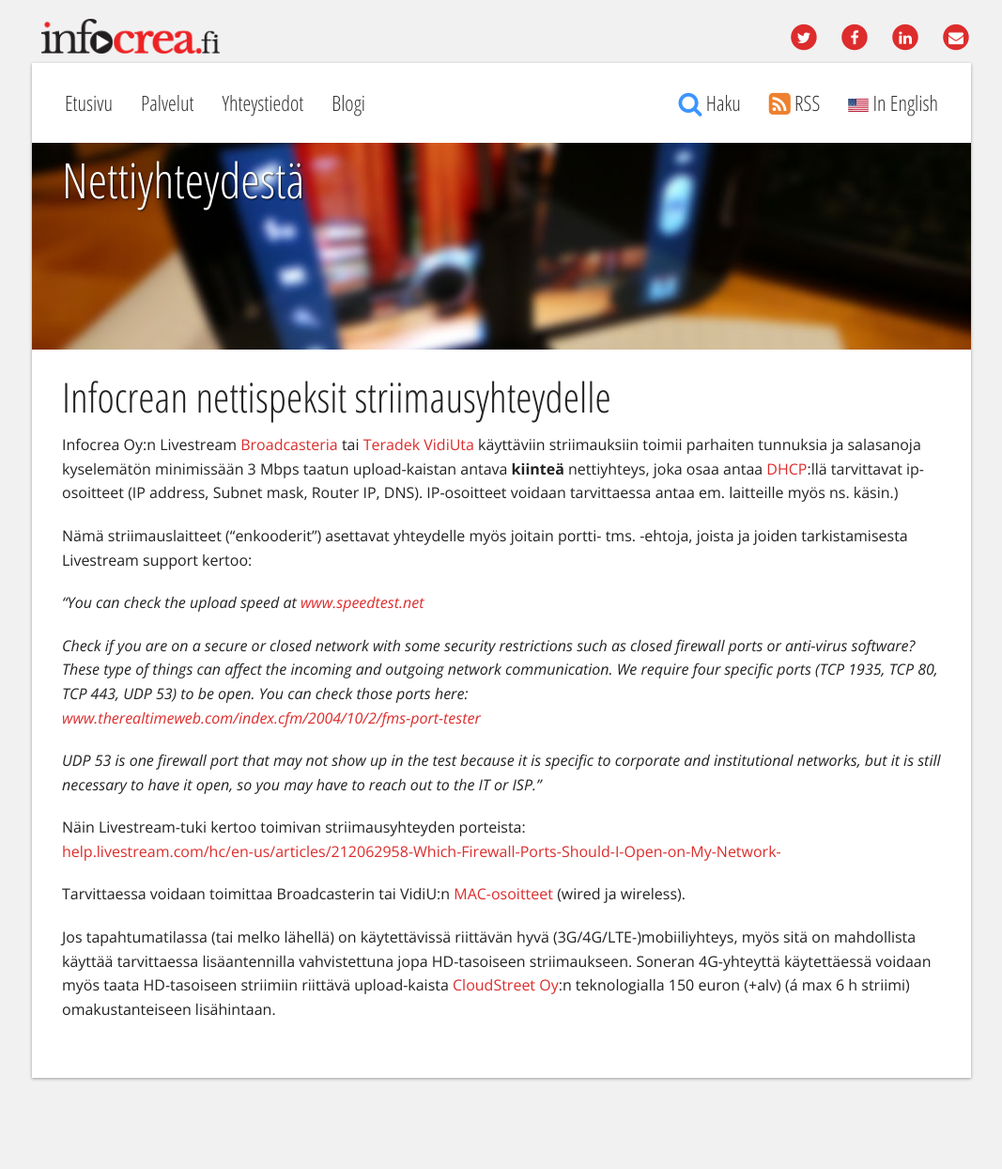
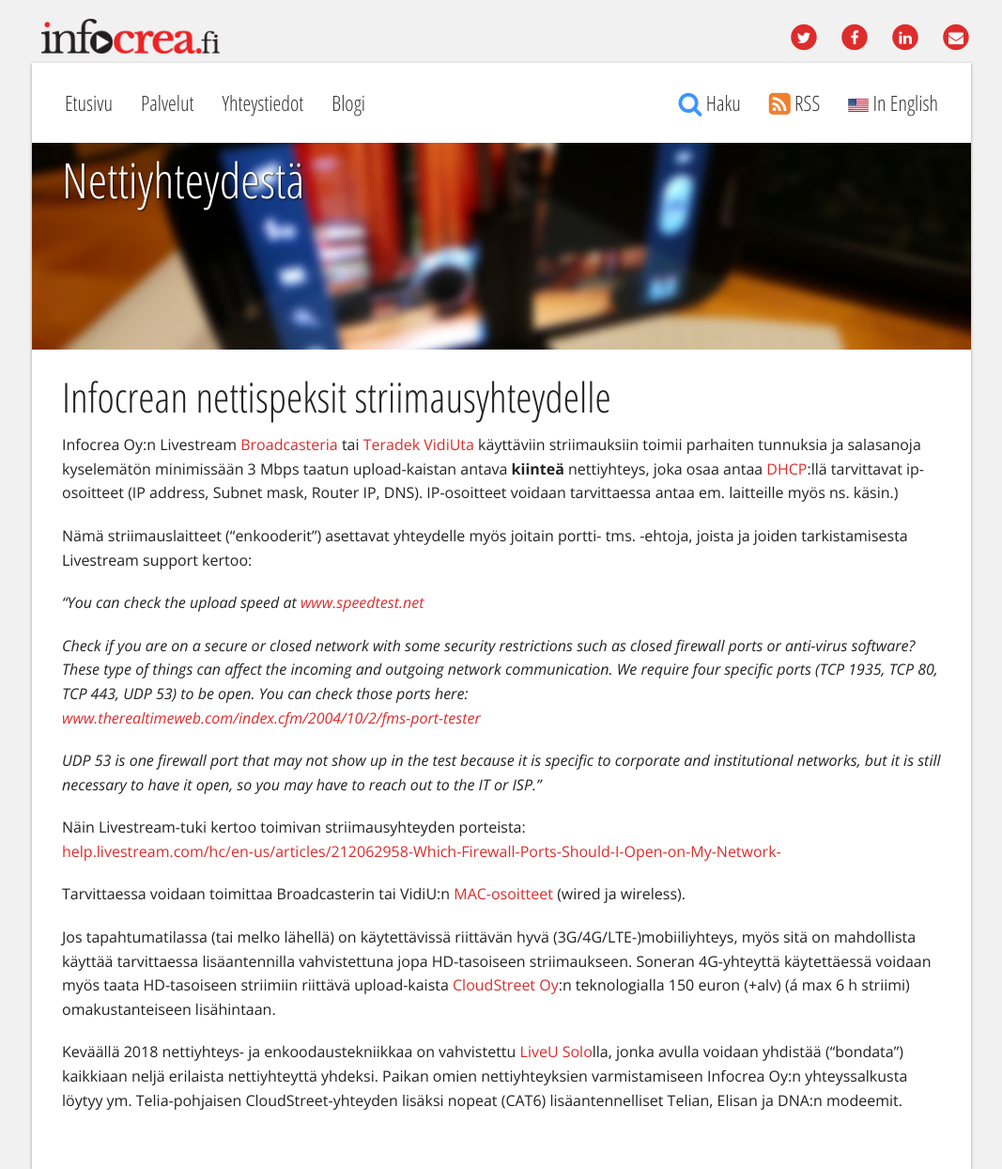
Before and after one commit to Pyppe/infocrea.fi, a Jekyll site: the page built from nettiyhteys.md, in a window 1280 px wide. Shown: the whole page at 94% size, without its empty margins (106-1173 px from the left). Built offline with Jekyll 4.4.1, drawn with Linux system fonts in a browser that asks for light colours.

Commit message:
LiveU-lisäys nettiyhteyksiin

```diff
--- a/nettiyhteys.md
+++ b/nettiyhteys.md
@@ -26,3 +26,5 @@
 Tarvittaessa voidaan toimittaa Broadcasterin tai VidiU:n [MAC-osoitteet](http://fi.wikipedia.org/wiki/MAC-osoite) (wired ja wireless).
 
 Jos tapahtumatilassa (tai melko lähellä) on käytettävissä riittävän hyvä (3G/4G/LTE-)mobiiliyhteys, myös sitä on mahdollista käyttää tarvittaessa lisäantennilla vahvistettuna jopa HD-tasoiseen striimaukseen. Soneran 4G-yhteyttä käytettäessä voidaan myös taata HD-tasoiseen striimiin riittävä upload-kaista [CloudStreet Oy](http://www.cloudstreet.co/):n teknologialla 150 euron (+alv) (á max 6 h striimi) omakustanteiseen lisähintaan.
+
+Keväällä 2018 nettiyhteys- ja enkoodaustekniikkaa on vahvistettu [LiveU Solo](https://gosolo.tv/)lla, jonka avulla voidaan yhdistää ("bondata") kaikkiaan neljä erilaista nettiyhteyttä yhdeksi. Paikan omien nettiyhteyksien varmistamiseen Infocrea Oy:n yhteyssalkusta löytyy ym. Telia-pohjaisen CloudStreet-yhteyden lisäksi nopeat (CAT6) lisäantennelliset Telian, Elisan ja DNA:n modeemit.
```
